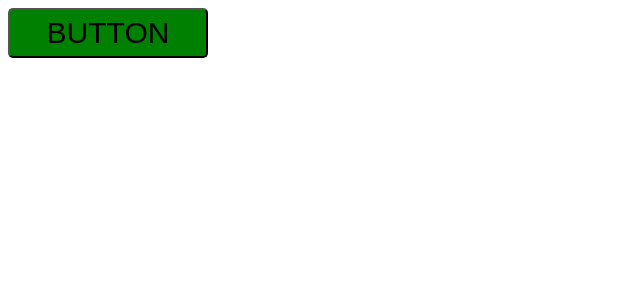
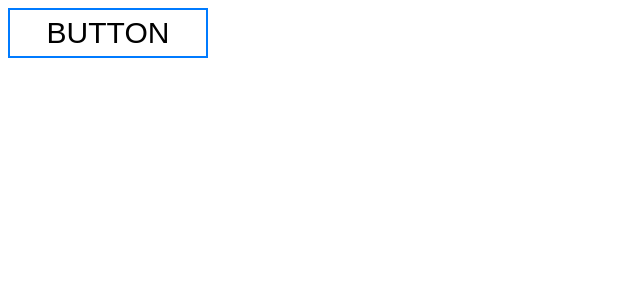
Before and after one commit to Wannacryy24/ReactComponents, a React (Vite) app: page / in a window 1280 px wide. Shown: the top 300 px of the page, without its empty margins (0-640 px from the left). Built offline with nearby package versions, Linux system fonts and the light colour scheme.

Commit message:
style props now passed as object

```diff
--- a/src/App.jsx
+++ b/src/App.jsx
@@ -4,12 +4,16 @@ function App() {
   const handleClick = () => {
     console.log('button Clicked');
   }
+
   const onMouseEnter = () => {
+    console.log('inside button');
 
   }
+
   const onMouseLeave = () => {
+    console.log('outside button');
+  }
 
-  }
   return (
     <>
       <Button
@@ -17,7 +21,7 @@ function App() {
         // disabled={true}
         variant='outlined'
         onClick={handleClick}
-        color={'green'}
+        color={'primary'}
         height={'50px'}
         width={'200px'}
         size={'30px'}
@@ -29,4 +33,5 @@ function App() {
     </>
   )
 }
-export default App
+
+export default App;
--- a/src/Button.css
+++ b/src/Button.css
@@ -1,5 +1,23 @@
-.outlined{
-    background-color: transparent;
-    border-color: black;
-    border-radius: 5px;
+.button {
+padding: 8px 16px;
+border-radius: 4px;
+cursor: pointer;
 }
+
+.text {
+background: none;
+color: #000;
+border: none;
+}
+
+.contained {
+background-color: #007bff;
+color: white;
+border: none;
+}
+
+.outlined {
+background: none;
+color: black;
+border: 2px solid #007bff;
+}
--- a/src/Button.jsx
+++ b/src/Button.jsx
@@ -16,21 +16,29 @@ export default function Button(props) {
     img,
     src
    } = props;
-  const buttonClass = `${className} ${variant?variant:""}`
+
+  const buttonClass = `${className} ${variant?variant:""} ${color ? `btn-${color}` : ''}`;
+
+  const styleProps = {
+    backgroundColor:color,
+    height:height,
+    width:width,
+    fontSize:size
+  };
 
   return (
     <button
         className={buttonClass}
         disabled={disabled}
         onClick={onClick}
-        style={
-            {backgroundColor:color, height:height, width:width, fontSize:size}
-        }
+        style={styleProps}
         onMouseEnter={onMouseEnter}
         onMouseLeave={onMouseLeave}
         >{children}
+        {img && <img src={src} alt="icon" style={{ marginRight: '8px', verticalAlign: 'middle' }} />}
     </button>
   )
 }
+
 //variant ke acc alag jayega
 // type
```
